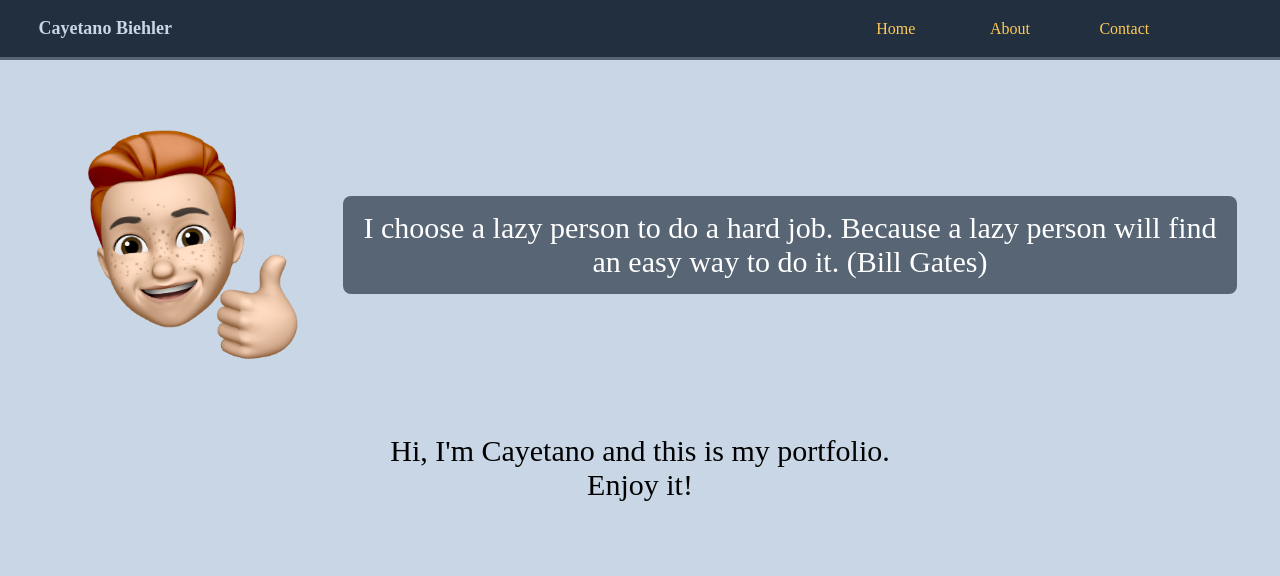
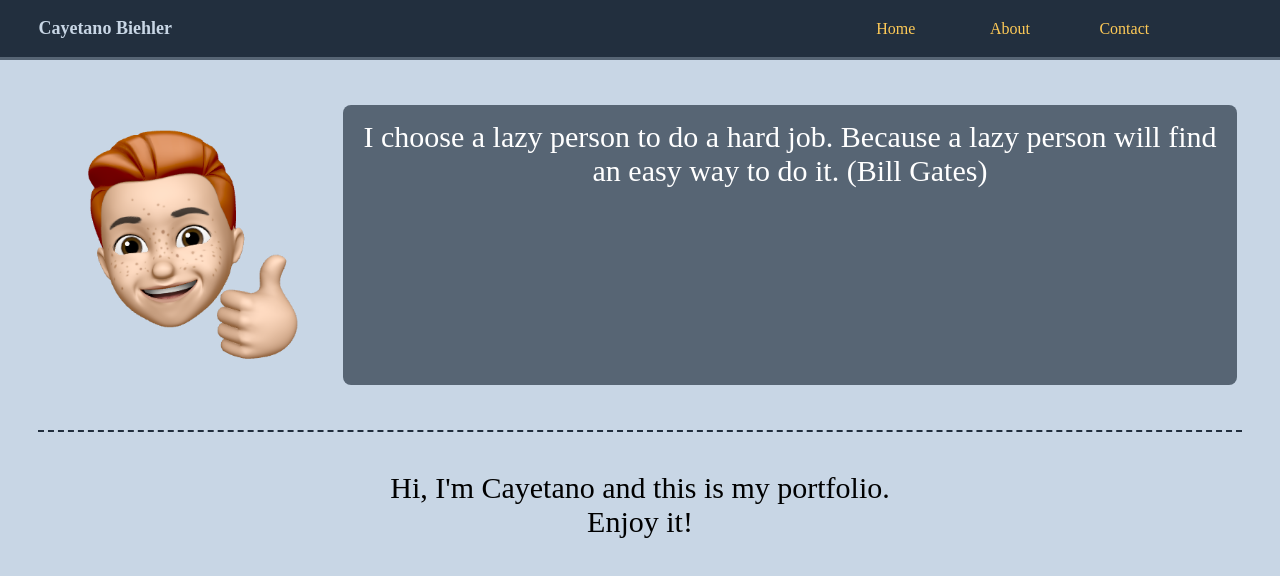
Before and after one commit to iamcaye/portfolio, a React (Create React App) app: page / in a window 1280 px wide. Shown: the top 576 px of the page. Built offline with nearby package versions, Linux system fonts and the light colour scheme; a web font is replaced by a local one.

Commit message:
update about

```diff
--- a/src/App.css
+++ b/src/App.css
@@ -118,7 +118,7 @@ img {
     flex-flow : row;
     display : flex;
     text-align: center;
-    align-items : center;
+    #align-items : center;
     justify-content : center;
     margin : 3%;
   }
@@ -145,6 +145,15 @@ img {
   .GithubTable {
     display: none;
   }
+}
+
+.container {
+	border-bottom: 2px dashed #222f3e;
+	padding-bottom : 35px;
+}
+
+.container:last-child {
+  border : 0px;
 }
 
 .container ul li p {
@@ -213,7 +222,8 @@ img {
 }
 
 .GithubCaption {
-  margin-bottom : 20px;
+	padding-top : 10px;
+  margin : 10px 20px;
   text-align: center;
   font-weight: bold;
   font-size: 25px;
--- a/src/views/About.js
+++ b/src/views/About.js
@@ -107,6 +107,12 @@ export const About = () => {
           <li>
             <p>Advanced knowledge on the MSP430G2ET microcontroller and its library</p>
           </li>
+          <li>
+            <p>Advanced knowledge on the TIVA TM4C123G microcontroller and its library</p>
+          </li>
+          <li>
+            <p>Medium level VHDL programming</p>
+          </li>
         </ul>
       </span>
       <span>
```
Also changed, not shown: 1 other file (tests, documents, lock files or other folders).
